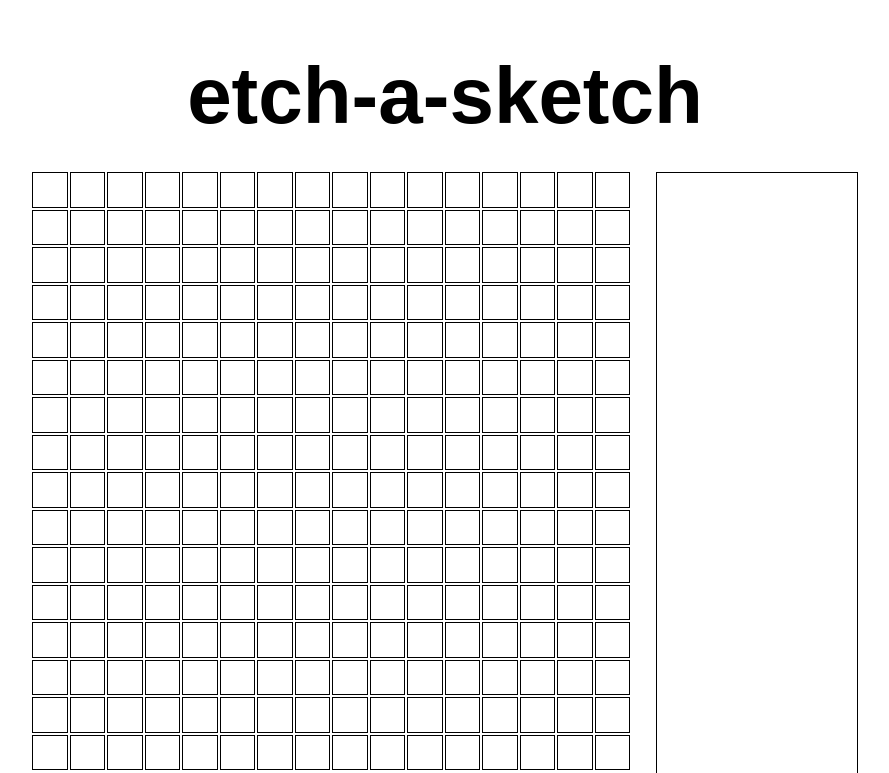
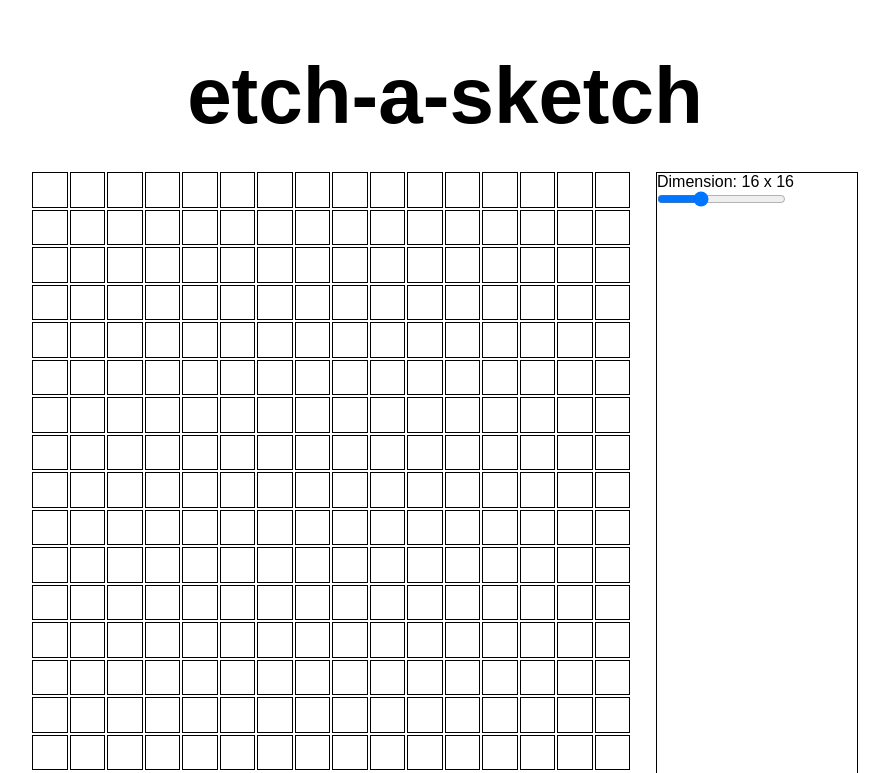
Before and after one commit to wonswe/etch-a-sketch-color, a plain HTML site: page index.html in a window 1280 px wide. Shown: the top 773 px of the page, without its empty margins (195-1084 px from the left). Drawn offline with Linux system fonts and the light colour scheme; a web font is replaced by a local one.

Commit message:
add grid dimension user input field (no function yet)

```diff
--- a/index.html
+++ b/index.html
@@ -11,7 +11,12 @@
 
   <div id="main-container">
     <div id="sketchbook-container"></div>
-    <div id="controls-container"></div>
+    <div id="controls-container">
+      <div id="dimension-input-container">
+        <p id="dimension-value">Dimension: 16 x 16</p>
+        <input type="range" id="dimension-input" value="16" min=0 max=50>
+      </div>
+    </div>
   </div>
 </body>
 </html>
--- a/main.js
+++ b/main.js
@@ -1,5 +1,4 @@
 const title = document.querySelector("#title");
-
 title.addEventListener("click", () => {
   window.location.reload();
 })
```
